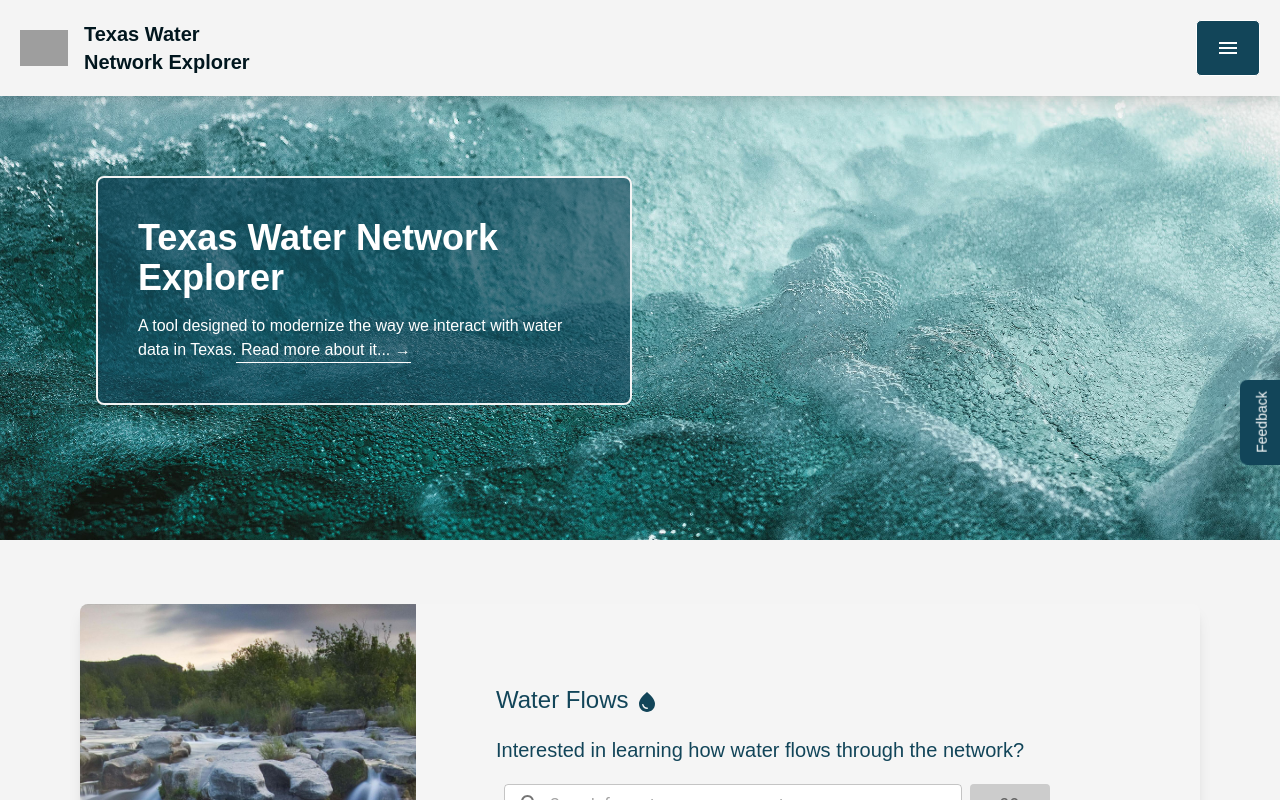
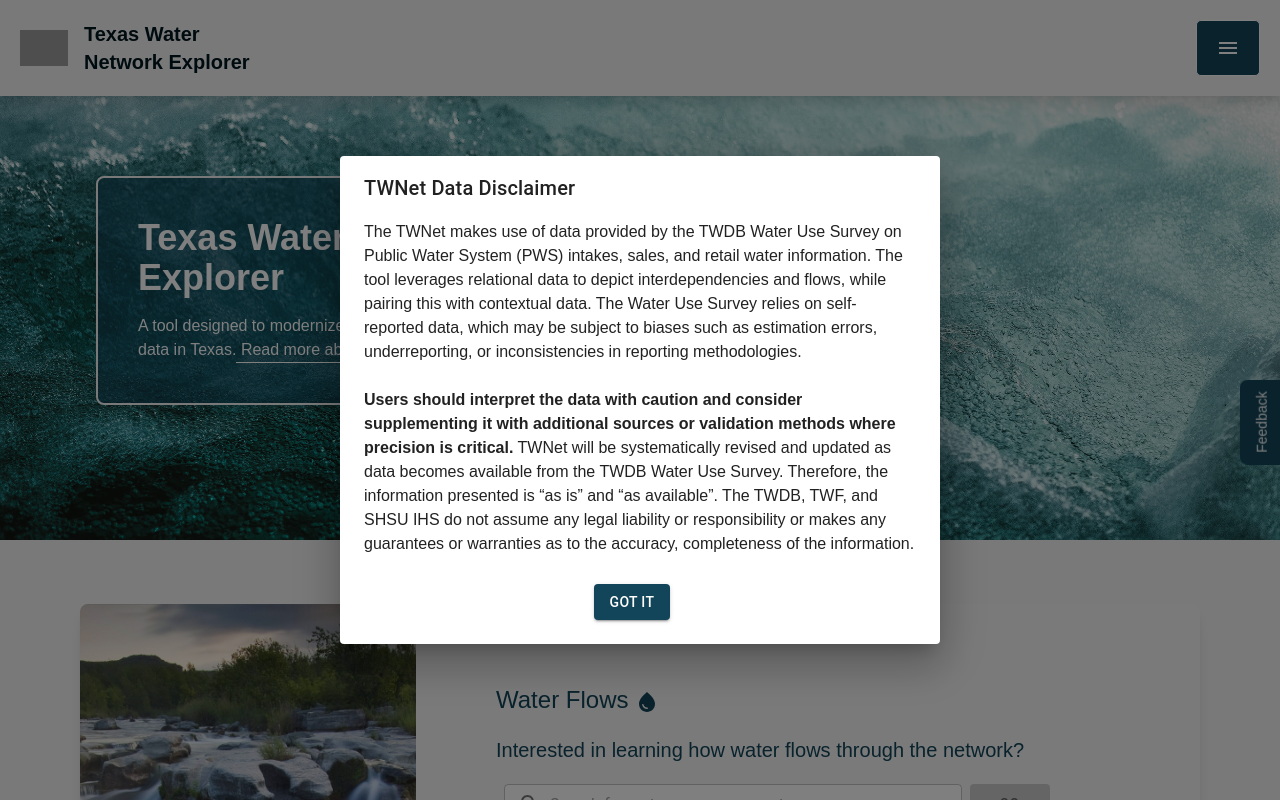
Before and after one commit to cllghn/shsu-twn, a Next.js app in the folder app/: page / in a window 1280 px wide. Shown: the top 800 px of the page. Built offline with nearby package versions, Linux system fonts and the light colour scheme; grey boxes are pictures that could not be loaded.

Commit message:
fix zoom, fix cxt systems router, add partner links on the insights tab, add language on load

```diff
--- a/app/src/app/layout.tsx
+++ b/app/src/app/layout.tsx
@@ -1,6 +1,7 @@
 "use client";
 
 import type { Metadata } from "next";
+import { useState } from "react";
 import Head from "next/head";
 import { Analytics } from "@vercel/analytics/react"
 import { Geist, Geist_Mono } from "next/font/google";
@@ -9,6 +10,7 @@ import Footer from "@/components/Footer/Footer";
 import FadeMenu from "@/components/Menu/Menu";
 import BackToTop from "@/components/Buttons/BackToTop";
 import Feedback from "@/components/Buttons/FeedbackButton";
+import { Dialog, DialogTitle, DialogContent, DialogActions, Button } from '@mui/material';
 
 const geistSans = Geist({
   variable: "--font-geist-sans",
@@ -25,6 +27,9 @@ export default function RootLayout({
 }: Readonly<{
   children: React.ReactNode;
 }>) {
+
+  const [open, setOpen] = useState(true);
+
   return (
     <html lang="en">
       <Head>
@@ -35,6 +40,35 @@ export default function RootLayout({
         />
         <meta name="viewport" content="width=device-width, initial-scale=1" />
       </Head>
+      <>
+        <Dialog open={open} onClose={() => setOpen(false)}>
+          <DialogTitle>TWNet Data Disclaimer</DialogTitle>
+          <DialogContent>
+            The TWNet makes use of data provided by the TWDB Water Use Survey on Public Water System (PWS) intakes, sales, and retail water information. The tool leverages relational data to depict interdependencies and flows, while pairing this with contextual data. The Water Use Survey relies on self-reported data, which may be subject to biases such as estimation errors, underreporting, or inconsistencies in reporting methodologies.
+            <br /><br />
+            <b>Users should interpret the data with caution and consider supplementing it with additional sources or validation methods where precision is critical.</b> TWNet will be systematically revised and updated as data becomes available from the TWDB Water Use Survey. Therefore, the information presented is “as is” and “as available”. The TWDB, TWF, and SHSU IHS do not assume any legal liability or responsibility or makes any guarantees or warranties as to the accuracy, completeness of the information.
+          </DialogContent>
+          <div className="flex justify-center mr-4 mb-4">
+            <DialogActions>
+              <Button
+                onClick={() => setOpen(false)}
+                variant="contained"
+                sx={{
+                  color: '#ffffff',
+                  textTransform: 'uppercase',
+                  backgroundColor: '#124559',
+                  '&:hover': {
+                    backgroundColor: 'transparent',
+                    color: '#0a0a0a',
+                    border: '1px solid #0a0a0a',
+                  },
+                }}>
+                    Got it
+                </Button>
+            </DialogActions>
+          </div>
+        </Dialog>
+      </>
       <FadeMenu />
       <body
         className={`${geistSans.variable} ${geistMono.variable} antialiased flex flex-col min-h-screen mt-10`}
@@ -46,8 +80,6 @@ export default function RootLayout({
         <Feedback />
         <Analytics />
       </body>
-
-
     </html>
   );
 }
--- a/app/src/components/Graph/DynamicGraph.tsx
+++ b/app/src/components/Graph/DynamicGraph.tsx
@@ -286,8 +286,7 @@ const DynamicGraph: React.FC<DynamicGraphProps> = ({ data, selected }) => {
             cy.animate({
                 zoom: {
                     level: newZoom,
-                    position: cy.pan()
-                },
+                    renderedPosition: { x: cy.width() / 2, y: cy.height() / 2 }                },
                 duration: 50
             });
         }
@@ -301,7 +300,7 @@ const DynamicGraph: React.FC<DynamicGraphProps> = ({ data, selected }) => {
             cy.animate({
                 zoom: {
                     level: newZoom,
-                    position: cy.pan()
+                    renderedPosition: { x: cy.width() / 2, y: cy.height() / 2 }
                 },
                 duration: 50
             });
@@ -528,7 +527,7 @@ const DynamicGraph: React.FC<DynamicGraphProps> = ({ data, selected }) => {
                             const params = new URLSearchParams(searchParams.toString());
                             const nodeData = node.data();
                             const waterPath = nodeData.preliminary_type === "water source" ? "sources" : "systems";
-                            const nodeName = waterPath === "sources" ? nodeData.unified_name : nodeData.unified_name.toUpperCase();
+                            const nodeName = waterPath === "sources" ? nodeData.unified_name : nodeData.id;
                             params.set('node', nodeName);
                             router.push(`/netexplorer/${waterPath}?${params.toString()}`);
                         },
--- a/app/src/components/Scorecards/NodeVolumeScoreCards.tsx
+++ b/app/src/components/Scorecards/NodeVolumeScoreCards.tsx
@@ -458,7 +458,11 @@ const NodeVolumeScoreCards = ({ data, selected, nodeType }: { data: any, selecte
                 <tbody className="divide-y divide-gray-200">
                   {edgesWhereSelectedIsTarget.map((row, index) => (
                     <tr key={row.data.id} className={index % 2 === 0 ? "bg-white" : "bg-gray-50"}>
-                      <td className="py-2 px-4 text-sm text-gray-900">{row.data.sourceUnifiedName}</td>
+                      <td className="py-2 px-4 text-sm text-gray-900">
+                        <a href={`/netexplorer/${isNaN(Number(row.data.source)) ? 'sources' : 'systems'}?node=${encodeURIComponent(row.data.source)}`} className="aPlus">
+                          {row.data.sourceUnifiedName} &rarr;
+                        </a>
+                      </td>
                       <td className="py-2 px-4 text-sm text-gray-900">{row.data.targetUnifiedName}</td>
                       <td className="py-2 px-4 text-sm text-gray-900">{formatVolume(parseFloat(row.data.yearly_volume.replace(/,/g, '')) || 0, isAcreFeet)}</td>
                       <td className="py-2 px-4 text-sm text-gray-900">{row.data.water_type}</td>
@@ -501,7 +505,11 @@ const NodeVolumeScoreCards = ({ data, selected, nodeType }: { data: any, selecte
                 {edgesWhereSelectedIsSource.map((row, index) => (
                   <tr key={row.data.id} className={index % 2 === 0 ? "bg-white" : "bg-gray-50"}>
                     <td className="py-2 px-4 text-sm text-gray-900">{row.data.sourceUnifiedName}</td>
-                    <td className="py-2 px-4 text-sm text-gray-900">{row.data.targetUnifiedName}</td>
+                    <td className="py-2 px-4 text-sm text-gray-900">
+                      <a href={`/netexplorer/systems?node=${encodeURIComponent(row.data.target)}`} className="aPlus">
+                        {row.data.targetUnifiedName} &rarr;
+                      </a>
+                    </td>
                     <td className="py-2 px-4 text-sm text-gray-900">{formatVolume(parseFloat(row.data.yearly_volume.replace(/,/g, '')) || 0, isAcreFeet)}</td>
                     <td className="py-2 px-4 text-sm text-gray-900">{row.data.water_type}</td>
                     <td className="py-2 px-4 text-sm text-gray-900">{row.data.purchased_self}</td>
```
